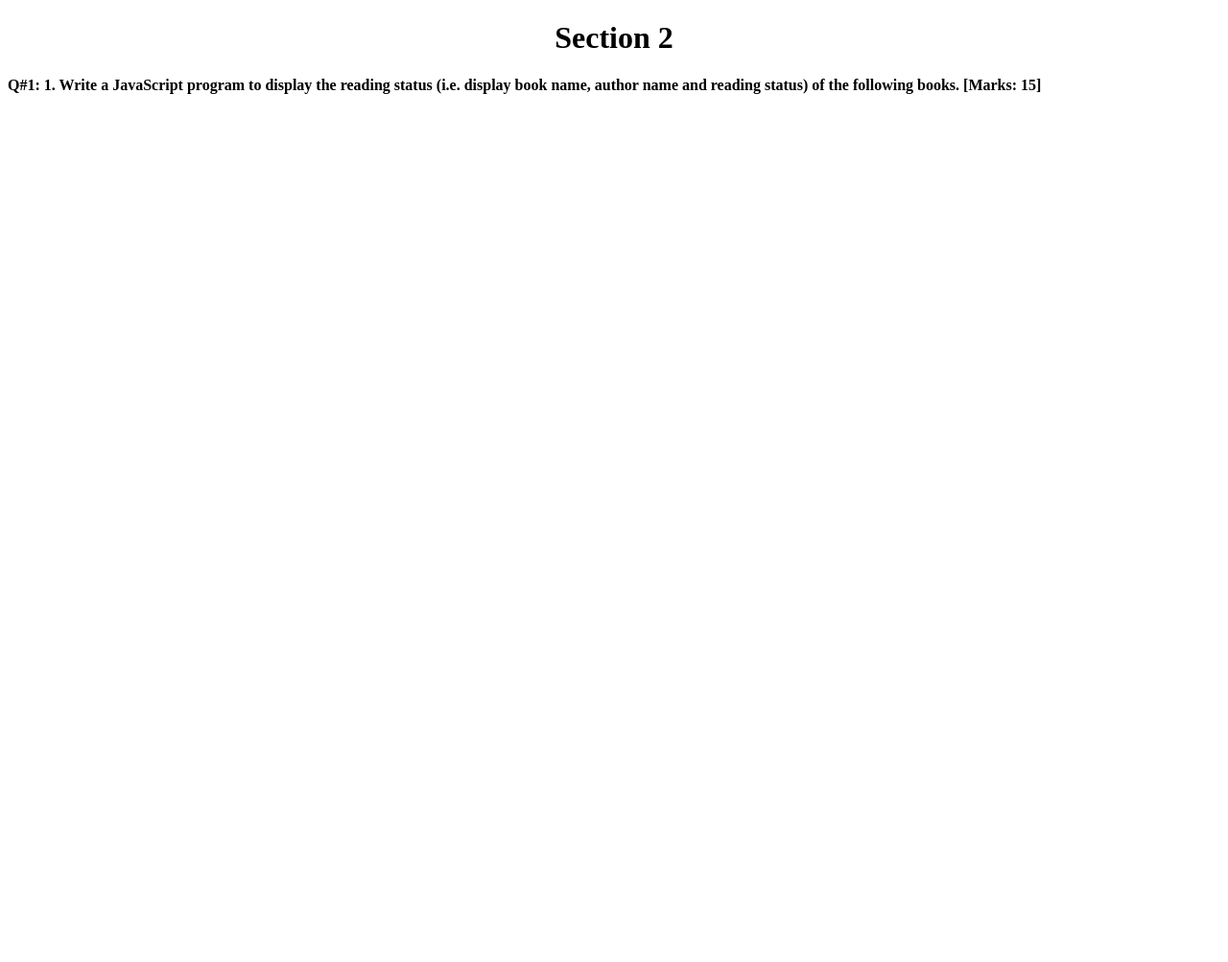
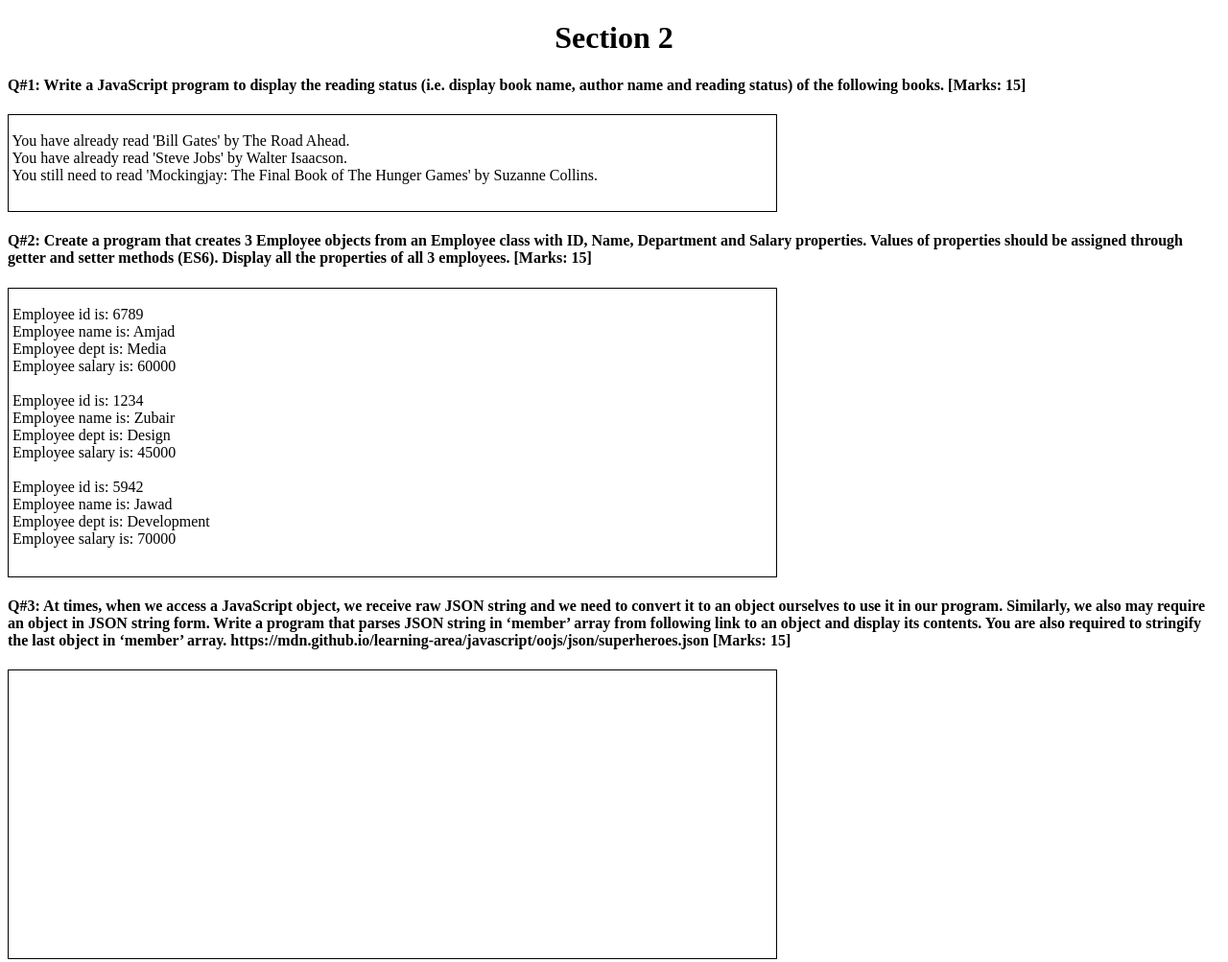
Before and after one commit to Qazi-Saad/quiz-3, a plain HTML site: page index.html in a window 1280 px wide. Shown: the whole page at 96% size. Before the commit the page ends 800 px from the top, so only its background shows below. Drawn offline with Linux system fonts and the light colour scheme.

Commit message:
second commit

```diff
--- a/index.html
+++ b/index.html
@@ -8,7 +8,27 @@
 </head>
 <body>
     <h1 style="text-align:center">Section 2</h1>
-    <h4>Q#1: 1. Write a JavaScript program to display the reading status (i.e. display book name, author name and reading status) of the following books.                                  [Marks: 15] </h3>
+    <div class="sec2-ques">
+        <h4>Q#1: Write a JavaScript program to display the reading status (i.e. display book name, author name and reading status) of the following books.                                  [Marks: 15] </h4>
+<div id="box1" style="overflow: auto; height: 100px; width: 800px; white-space: pre; border: 1px solid black;"></div>
+    </div>
+
+
+    <div class="sec2-ques">
+        <h4>Q#2: Create a program that creates 3 Employee objects from an Employee class with ID, Name, Department and Salary properties. Values of properties should be assigned through getter and setter methods (ES6). Display all the properties of all 3 employees.                                                [Marks: 15] </h4>
+        <div id="box2" style="overflow: auto; height: 300px; width: 800px; white-space: pre; border: 1px solid black;"></div>
+    </div>
+
+    <div class="sec2-ques">
+        <h4>Q#3: At times, when we access a JavaScript object, we receive raw JSON string and we need to convert it to an object ourselves to use it in our program. Similarly, we also may require an object in JSON string form. Write a program that parses JSON string in ‘member’ array from following link to an object and display its contents. You are also required to stringify the last object in ‘member’ array.
+https://mdn.github.io/learning-area/javascript/oojs/json/superheroes.json                  [Marks: 15]
+ </h4>
+        <div id="box3" style="overflow: auto; height: 300px; width: 800px; white-space: pre; border: 1px solid black;"></div>
+    </div>
+
+
+
+
     <script src="script.js"></script>
 </body>
 </html>
--- a/script.js
+++ b/script.js
@@ -0,0 +1,67 @@
+/******************************** Section 2 **************************/
+
+/************  Q#1: Write a JavaScript program to display the reading status (i.e. display book name, author name and reading status) of the following books.                                  [Marks: 15] *****************/
+
+var library = [
+    {
+        title: 'Bill Gates',
+        author: 'The Road Ahead',
+        readingStatus: true
+    },
+    {
+        title: 'Steve Jobs',
+        author: 'Walter Isaacson',
+        readingStatus: true
+    },
+    {
+        title: 'Mockingjay: The Final Book of The Hunger Games',
+        author: 'Suzanne Collins',
+        readingStatus: false
+    }];
+
+for (var i = 0; i < library.length; i++)
+   {
+    var book = "'" + library[i].title + "'" + ' by ' + library[i].author + ".";
+    if (library[i].readingStatus) {
+        let a = document.createTextNode("\n You have already read " + book);
+        document.getElementById("box1").appendChild(a);
+    } else
+    {
+        let b = document.createTextNode("\n You still need to read " + book);
+        document.getElementById("box1").appendChild(b);
+    }
+   }
+
+/****** Q#2: Create a program that creates 3 Employee objects from an Employee class with ID, Name, Department and Salary properties. Values of properties should be assigned through getter and setter methods (ES6). Display all the properties of all 3 employees.                                                [Marks: 15] ****/
+
+class employee {
+    setValues(id, name, dept, salary) {
+        this.id = id;
+        this.name = name;
+        this.dept = dept;
+        this.salary = salary;
+    }
+    getValues() {
+        let a =  document.createTextNode(`\n Employee id is: ${this.id}`);
+        let b =  document.createTextNode(`\n Employee name is: ${this.name}`);
+        let c =  document.createTextNode(`\n Employee dept is: ${this.dept}`);
+        let d =  document.createTextNode(`\n Employee salary is: ${this.salary} \n`);
+        document.getElementById("box2").appendChild(a);
+        document.getElementById("box2").appendChild(b);
+        document.getElementById("box2").appendChild(c);
+        document.getElementById("box2").appendChild(d);
+    }
+}
+const object1 = new employee();
+object1.setValues(6789, 'Amjad', 'Media', 60000);
+object1.getValues();
+const object2 = new employee();
+object2.setValues(1234, 'Zubair', 'Design', 45000);
+object2.getValues();
+const object3 = new employee();
+object3.setValues(5942, 'Jawad', 'Development', 70000);
+object3.getValues();
+
+/*** Q#3: At times, when we access a JavaScript object, we receive raw JSON string and we need to convert it to an object ourselves to use it in our program. Similarly, we also may require an object in JSON string form. Write a program that parses JSON string in ‘member’ array from following link to an object and display its contents. You are also required to stringify the last object in ‘member’ array.
+https://mdn.github.io/learning-area/javascript/oojs/json/superheroes.json                  [Marks: 15]
+ ****/
```
